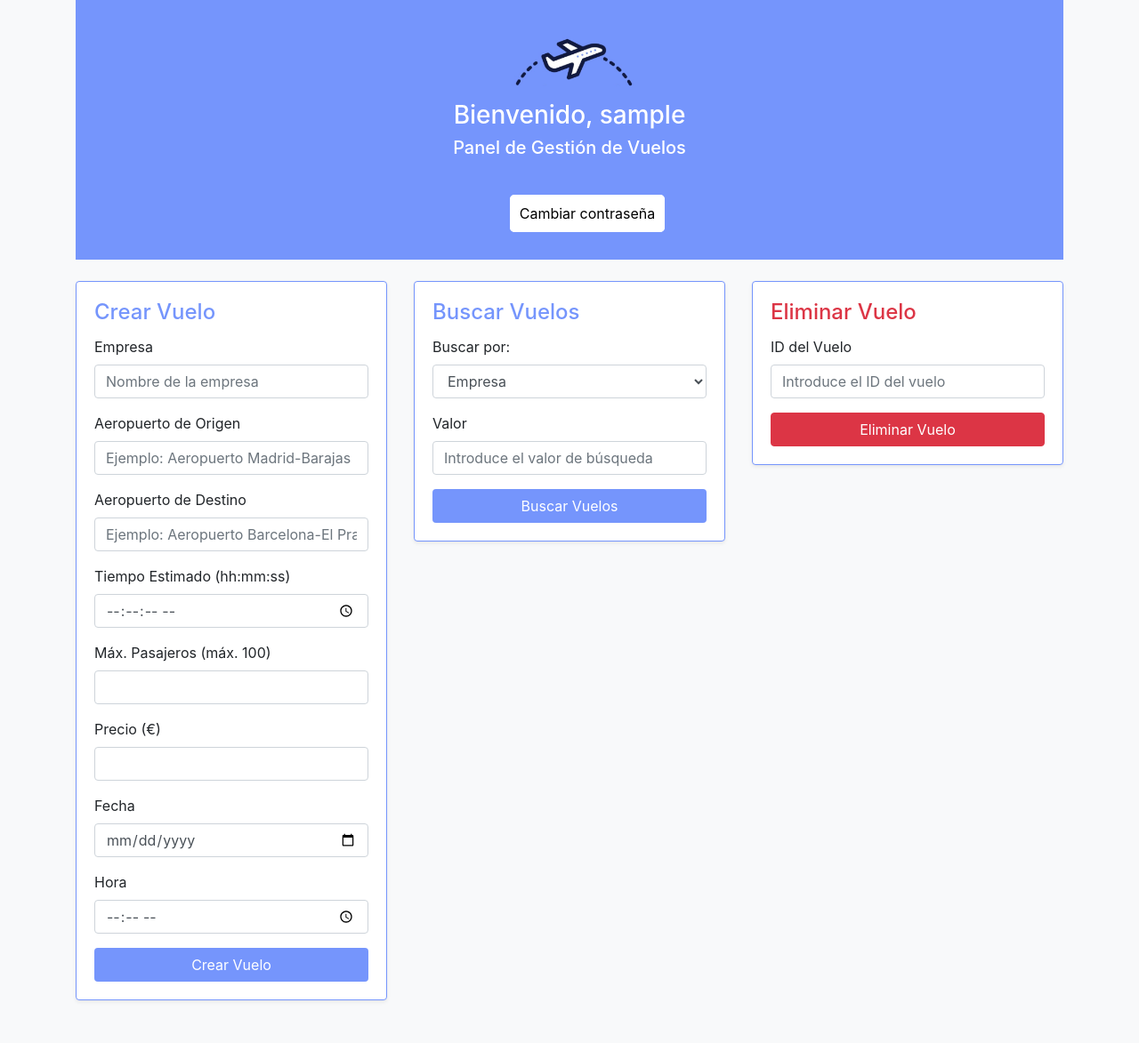
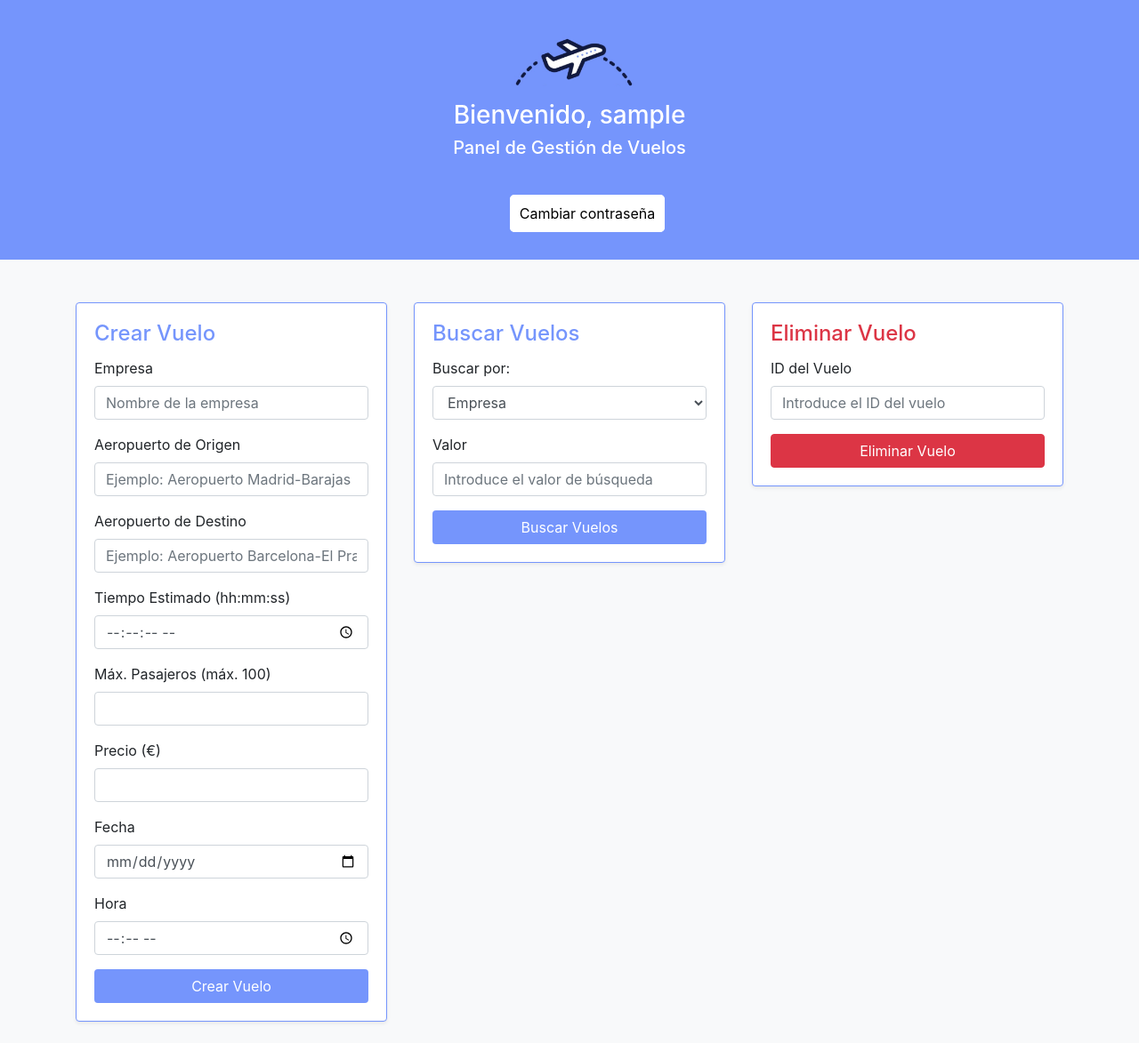
Before and after one commit to Ismaworkdev/Proyecto-Aeropuerto, a PHP site: page /Vistaadmin/admin.php in a window 1280 px wide. Shown: the whole page at 89% size. Before the commit the page ends 1126 px from the top, so only its background shows below. Run offline with PHP 8.4, Linux system fonts and the light colour scheme; the visitor is signed in with stand-in values (Sample User, id 1).

Commit message:
MAQUETACION

```diff
--- a/Pagina/cambioUsuario.php
+++ b/Pagina/cambioUsuario.php
@@ -1,5 +1,5 @@
 <?php
-session_start();
+
 
 include("../funciones/funciones_bd.php");
 
--- a/Vistaadmin/admin.php
+++ b/Vistaadmin/admin.php
@@ -11,10 +11,10 @@
 </head>
 
 <body class="bg-light">
-    <section class="h-100">
-        <div class="container">
+
+
     <!-- Header -->
-            <header class="text-white text-center py-4 mb-4" style="background-color: rgba(117, 149, 252, 255);">
+    <header class="text-white text-center py-4 mb-4" style="background-color: rgba(117, 149, 252, 255); ">
         <img src="../img/logo.png" alt="Logo" class="img-fluid mb-3" style="max-width: 150px;">
         <h1 class="h3 mb-2">Bienvenido, <?php session_start();
                                         print $_SESSION["user"] ?></h1>
@@ -30,6 +30,7 @@
     </header>
 
     <!-- Form Sections -->
+    <main class="container my-5">
         <div class="row">
             <!-- Crear Vuelos -->
             <div class="col-lg-4 col-md-6 mb-4">
@@ -116,9 +117,9 @@
                 </div>
             </div>
         </div>
-        </div>
-    </section>
 
+
+    </main>
     <script src="https://code.jquery.com/jquery-3.3.1.slim.min.js"></script>
     <script src="https://stackpath.bootstrapcdn.com/bootstrap/4.3.1/js/bootstrap.min.js"></script>
 </body>
```
Lines whose indentation alone changed are shown as unchanged.
